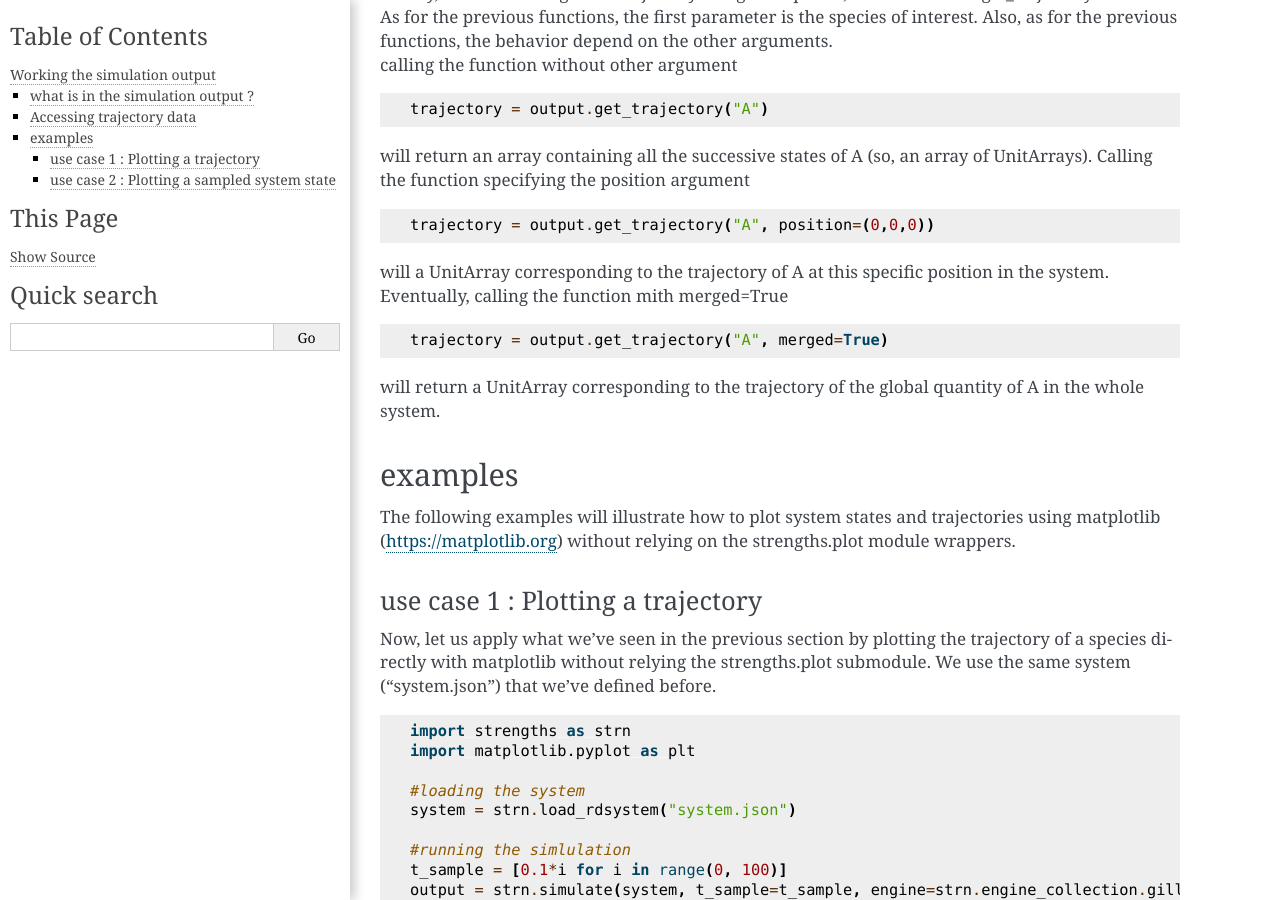
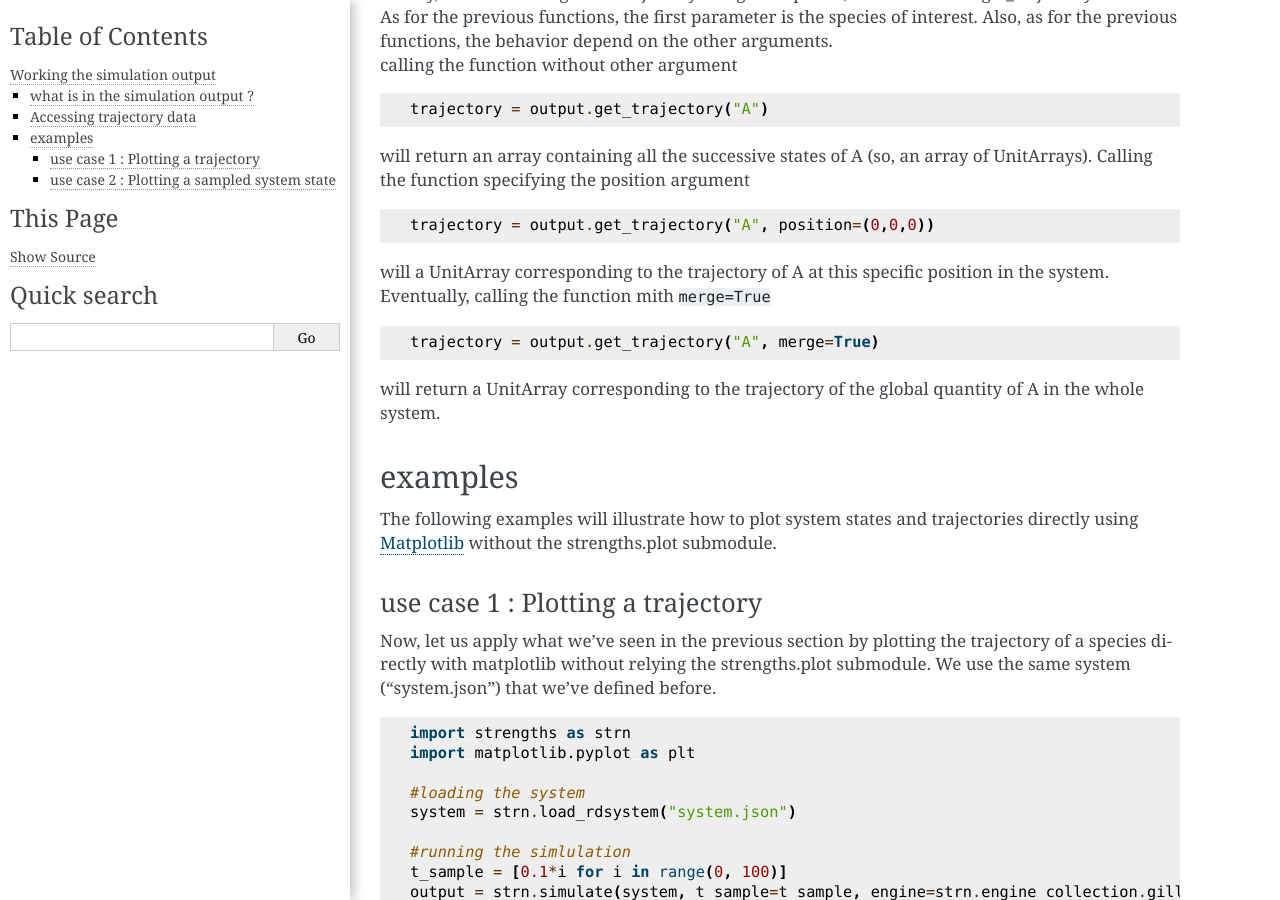
Before and after one commit to ThibaultFillion/strengths, a Sphinx documentation site: the page built from documentation/working_with_output.rst, in a window 1280 px wide and 900 px high, scrolled down 1514 px. Built offline with Sphinx 7.4.7, drawn with Linux system fonts in a browser that asks for light colours.

Commit message:
Update working_with_output.rst

```diff
--- a/documentation/working_with_output.rst
+++ b/documentation/working_with_output.rst
@@ -86,11 +86,11 @@
 
 will a UnitArray corresponding to the
 trajectory of A at this specific position in the system.
-Eventually, calling the function mith merged=True
+Eventually, calling the function mith ``merge=True``
 
 .. code:: python
 
-  trajectory = output.get_trajectory("A", merged=True)
+  trajectory = output.get_trajectory("A", merge=True)
 
 will return a UnitArray corresponding to the
 trajectory of the global quantity of A in the whole system.
@@ -98,8 +98,7 @@
 examples
 --------
 
-The following examples will illustrate how to plot system states and trajectories using matplotlib (https://matplotlib.org)
-without relying on the strengths.plot module wrappers.
+The following examples will illustrate how to plot system states and trajectories directly using `Matplotlib <https://matplotlib.org>`_ without the strengths.plot submodule.
 
 use case 1 : Plotting a trajectory
 ^^^^^^^^^^^^^^^^^^^^^^^^^^^^^^^^^^
```
